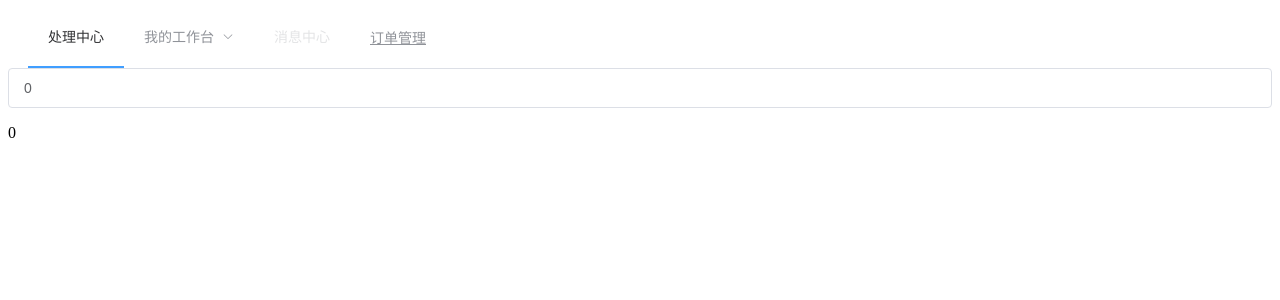
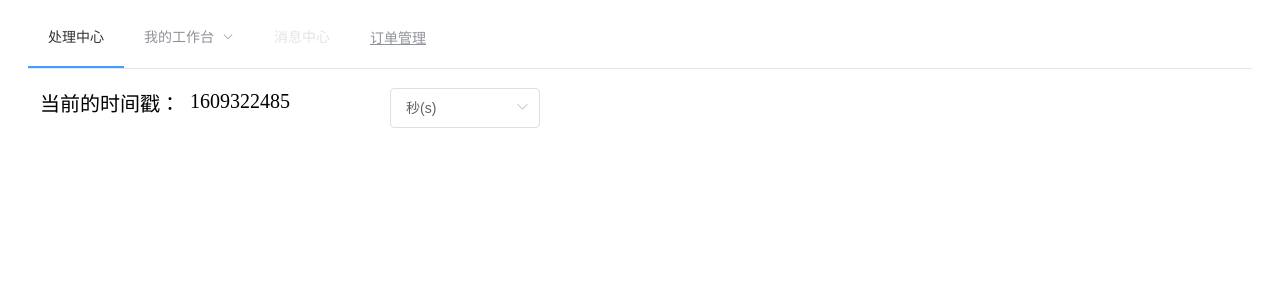
Before and after one commit to mudssky/webtoolbox, a Vue app: page / in a window 1280 px wide. Shown: the top 300 px of the page. Built offline with nearby package versions, Linux system fonts and the light colour scheme.

Commit message:
finish get timestamp

```diff
--- a/src/App.vue
+++ b/src/App.vue
@@ -10,7 +10,9 @@
       <el-header>
         <navbar/>
         </el-header>
-        <unix-timestamp />
+        <el-main>
+          <unix-timestamp />
+        </el-main>
   </el-container>
 </template>
 <script>
--- a/src/components/unix-timestamp.vue
+++ b/src/components/unix-timestamp.vue
@@ -1,8 +1,22 @@
 <template>
-  <div>
-    <el-row>
-      <el-input v-model="currentTimeStamp" :disabled="false"></el-input>
-      <p>{{currentTimeStamp}}</p>
+  <div id="unix-timestamp">
+      <el-row class="curTimestampRow" >
+        <el-col :span=3>
+            <span class="timestampLabel">当前的时间戳：</span>
+        </el-col>
+        <el-col :span=4>
+            <span>{{currentTimestamp}}</span>
+        </el-col>
+        <el-col :span=3>
+          <el-select v-model="curTimeOption" >
+            <el-option
+              v-for="item in timeOptions"
+              :key="item.key"
+              :label="item.label"
+              :value="item.key">
+            </el-option>
+          </el-select>
+        </el-col>
     </el-row>
   </div>
 </template>
@@ -10,22 +24,77 @@
 export default {
   name: 'unix-timestamp',
   props: {
-    // currentTimeStamp: 0
+    // currentTimestamp: Number
   },
   data () {
     return {
+      currentTimestampMs: this.getcurrentTimestampMs(),
       // 存放当前时间数据的变量
-      currentTimeStamp: 0
+      currentTimestamp: this.currentTimestampSecond,
+      timeOptions: [
+        {
+          key: 'option1',
+          label: '秒(s)'
+        },
+        {
+          key: 'option2',
+          label: '毫秒(ms)'
+        }
+      ],
+      curTimeOption: 'option1'
     }
   },
   methods: {
+    // 获取当前时间戳使用的函数
+    getcurrentTimestampMs () {
+      const currentDate = new Date()
+      return currentDate.getTime()
+    }
   },
-  mounted () {
-    setInterval(function () {
+  computed: {
+    currentTimestampSecond: function () {
+      // 毫秒数转换为秒数，并且四舍五入
+      return Math.round(this.currentTimestampMs / 1000)
+    }
+  },
+  watch: {
+    currentTimestampMs: function (newVal) {
+      if (this.curTimeOption === 'option1') {
+        this.currentTimestamp = this.currentTimestampSecond
+      } else {
+        this.currentTimestamp = this.currentTimestampMs
+      }
+    }
+  },
+  mounted: function () {
+    setInterval(() => {
       const currentDate = new Date()
-      console.log(this.currentTimeStamp)
-      this.currentTimeStamp = currentDate.getTime()
+      this.currentTimestampMs = currentDate.getTime()
     }, 1000)
   }
 }
 </script>
+<style lang="scss">
+$basefontSize : 20px;
+#unix-timestamp{
+  width: 1200px;
+  margin: 0 auto;
+  font-size: $basefontSize;
+  span{
+    vertical-align: middle;
+    // line-height:20px;
+  }
+  // el-col {
+  //   display: flex;
+  //   justify-content: center;
+  //   align-items: center;
+  // }
+  .curTimestampRow{
+    height: 40px;
+  }
+}
+
+// .timestampLabel{
+//   font-size: $basefontSize;
+// }
+</style>
```
